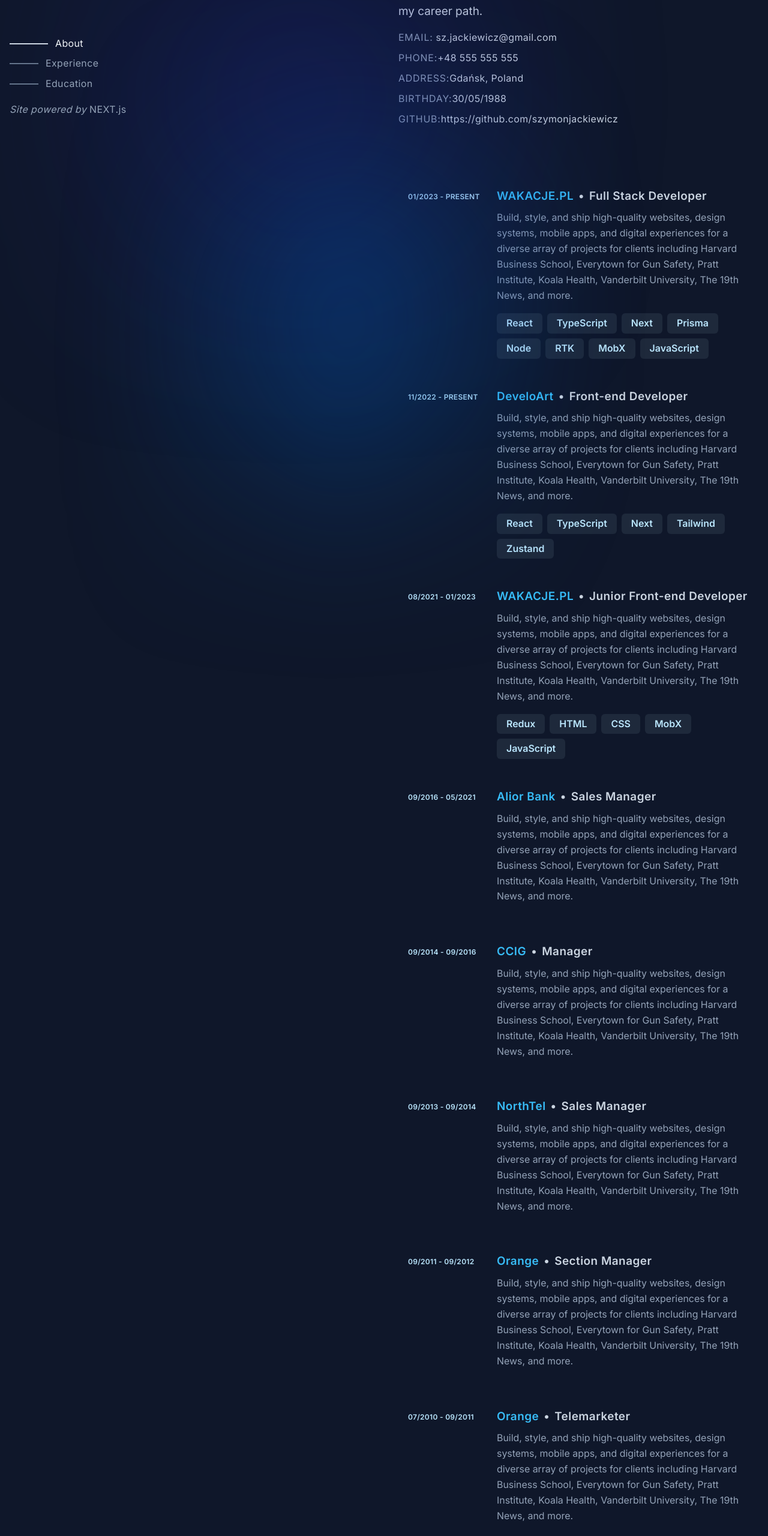
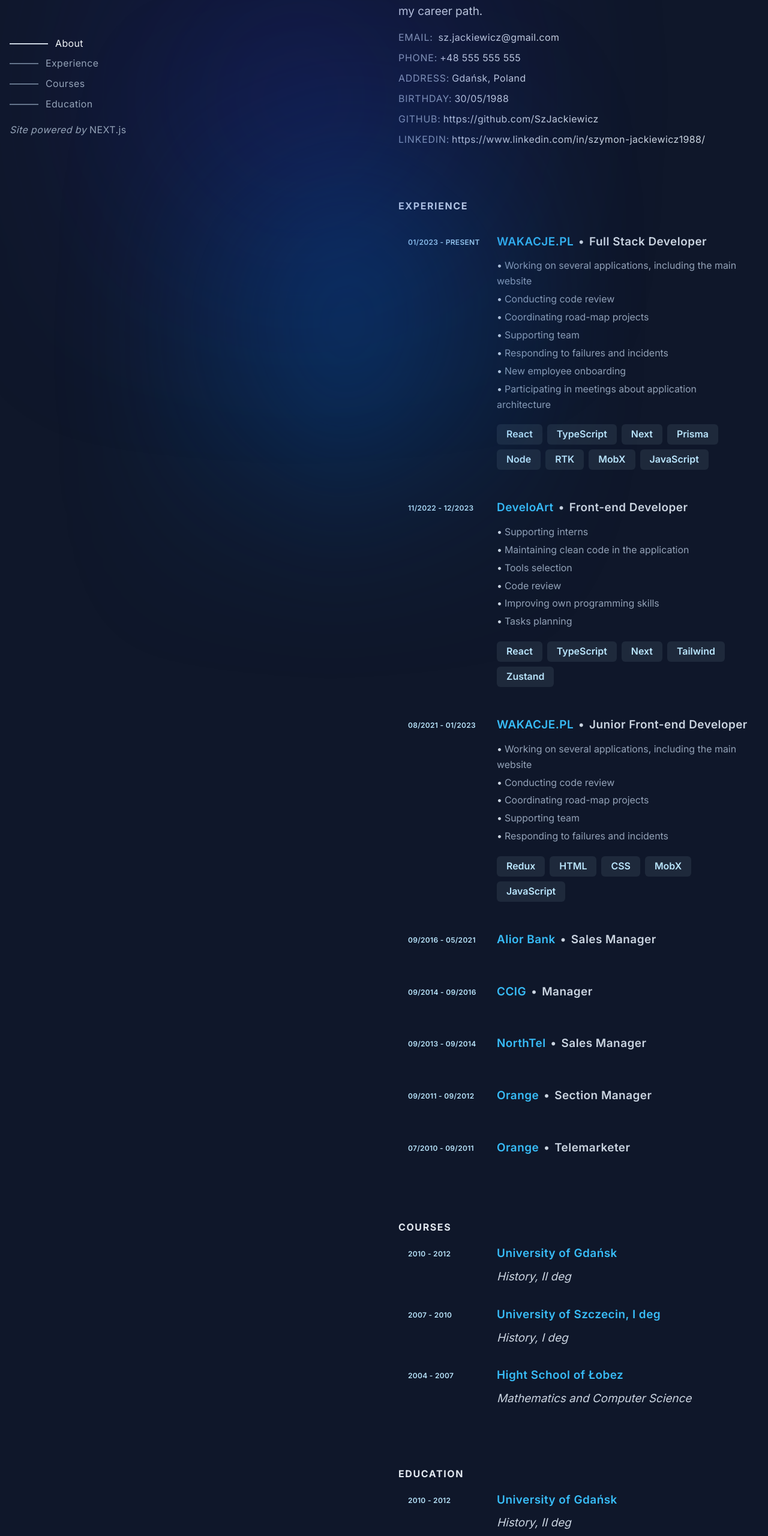
Before and after one commit to SzJackiewicz/resume, a Next.js app: page / in a window 1280 px wide. Shown: the part 166-2726 px from the top of the page at 60% size. Built offline with nearby package versions, Linux system fonts and the light colour scheme; what fluid-tailwind would draw is missing.

Commit message:
add education section and expand nav component

```diff
--- /dev/null
+++ b/src/app/components/molecules/EducationCard.tsx
@@ -0,0 +1,27 @@
+type EducationCardProps = {
+  date: string
+  studyField: string
+  schoolName: string
+}
+
+export const EducationCard = ({ date, schoolName, studyField }: EducationCardProps) => {
+  return (
+    <div
+      data-element='ExperienceCard'
+      className='hover:shadow-[inset_0_1px_0_0_rgba(148, 163, 184, 0.462)] my-1 w-full min-w-[370px] max-w-[675px] gap-2 rounded-md p-4 hover:bg-slate-700/25 hover:drop-shadow-lg sm:my-0 sm:flex'
+    >
+      <h3 className='mb-2 mt-1 pt-1 font-semibold uppercase tracking-wide text-sky-200 sm:w-1/4 sm:text-xs'>{date}</h3>
+      <div className='flex w-full flex-col gap-2 sm:w-3/4'>
+        <h3 className='flex gap-2 font-semibold tracking-wide text-slate-300 sm:text-base'>
+          <span className='text-base text-sky-400'>{schoolName}</span>
+        </h3>
+        <p
+          data-element='EducationDescription'
+          className='text-base italic text-slate-300 sm:w-full'
+        >
+          {studyField}
+        </p>
+      </div>
+    </div>
+  )
+}
--- a/src/app/components/molecules/ExperienceCard.tsx
+++ b/src/app/components/molecules/ExperienceCard.tsx
@@ -4,11 +4,11 @@
   date: string
   position: string
   company: string
-  description?: string
+  responsibilities?: string[]
   technologies?: string[]
 }
 
-export const ExperienceCard = ({ date, company, description, technologies, position }: ExperienceCardProps) => {
+export const ExperienceCard = ({ date, company, responsibilities, technologies, position }: ExperienceCardProps) => {
   return (
     <div
       data-element='ExperienceCard'
@@ -21,15 +21,29 @@
           <span>&bull;</span>
           <span>{position}</span>
         </h3>
-        <p
+        {responsibilities && (
+          <div
             data-element='ExperienceDescription'
             className='text-sm text-slate-400 sm:w-full'
           >
-          {description}
-        </p>
+            <ul>
+              {responsibilities.map((desc, index) => (
+                <li
+                  key={index}
+                  className='my-1 text-sm text-slate-400'
+                >
+                  <span className='text-slate-300'>&bull;</span>
+                  <span className='ml-1'>{desc}</span>{' '}
+                </li>
+              ))}
+            </ul>
+          </div>
+        )}
+        {technologies && (
           <div className='flex flex-wrap gap-2 pt-2'>
             <Chips chips={technologies} />
           </div>
+        )}
       </div>
     </div>
   )
--- a/src/app/components/molecules/Navigation.tsx
+++ b/src/app/components/molecules/Navigation.tsx
@@ -1,3 +1,4 @@
+import { scrollToSection } from '@/helpers/scrollToSection'
 import { cn } from '@/lib/cn'
 
 export const Navigation = ({ activeSection }: { activeSection: string }) => {
@@ -5,7 +6,11 @@
     <nav className='mt-12 py-4'>
       <ul className='flex flex-col gap-2 text-sm tracking-wide text-slate-400'>
         <li>
-          <a className='group flex cursor-pointer items-center gap-3'>
+          <a
+            onClick={scrollToSection('#about')}
+            href='#about'
+            className='group flex cursor-pointer items-center gap-3'
+          >
             <span
               className={cn(
                 'block h-[1px] w-12 border-[1px] border-solid border-slate-500 transition-all',
@@ -17,7 +22,11 @@
           </a>
         </li>
         <li>
-          <a className='group flex cursor-pointer items-center gap-3'>
+          <a
+            onClick={scrollToSection('#experience')}
+            href='#experience'
+            className='group flex cursor-pointer items-center gap-3'
+          >
             <span
               className={cn(
                 'block h-[1px] w-12 border-[1px] border-solid border-slate-500 transition-all',
@@ -29,7 +38,27 @@
           </a>
         </li>
         <li>
-          <a className='group flex cursor-pointer items-center gap-3'>
+          <a
+            onClick={scrollToSection('#courses')}
+            href='#courses'
+            className='group flex cursor-pointer items-center gap-3'
+          >
+            <span
+              className={cn(
+                'block h-[1px] w-12 border-[1px] border-solid border-slate-500 transition-all',
+                activeSection === 'courses' && 'w-16 border-slate-300',
+                'group-hover:w-16 group-hover:border-slate-300'
+              )}
+            ></span>
+            <span className={cn('group-hover:text-slate-100', activeSection === 'courses' && 'text-slate-100')}>Courses</span>
+          </a>
+        </li>
+        <li>
+          <a
+            onClick={scrollToSection('#education')}
+            href='#education'
+            className='group flex cursor-pointer items-center gap-3'
+          >
             <span
               className={cn(
                 'block h-[1px] w-12 border-[1px] border-solid border-slate-500 transition-all',
--- a/src/app/components/molecules/PersonalDataContainer.tsx
+++ b/src/app/components/molecules/PersonalDataContainer.tsx
@@ -5,31 +5,51 @@
     <ul className='text-balance pt-3 text-sm tracking-wide text-slate-300'>
       {PersonalData.email && (
         <li className='py-1 transition-all duration-500 ease-in-out hover:text-sky-400'>
-          <span className='uppercase tracking-wider text-slate-400'>Email:</span> {PersonalData.email}
+          <span className='mr-1 uppercase tracking-wider text-slate-400'>Email:</span> {PersonalData.email}
         </li>
       )}
       {PersonalData.phone && (
         <li className='py-1 transition-all duration-500 ease-in-out hover:text-sky-400'>
-          <span className='uppercase tracking-wider text-slate-400'>Phone:</span>
+          <span className='mr-1 uppercase tracking-wider text-slate-400'>Phone:</span>
           {PersonalData.phone}
         </li>
       )}
       {PersonalData.address && (
         <li className='py-1 transition-all duration-500 ease-in-out hover:text-sky-400'>
-          <span className='uppercase tracking-wider text-slate-400'>Address:</span>
+          <span className='mr-1 uppercase tracking-wider text-slate-400'>Address:</span>
           {PersonalData.address}
         </li>
       )}
       {PersonalData.birthday && (
         <li className='py-1 transition-all duration-500 ease-in-out hover:text-sky-400'>
-          <span className='uppercase tracking-wider text-slate-400'>Birthday:</span>
+          <span className='mr-1 uppercase tracking-wider text-slate-400'>Birthday:</span>
           {PersonalData.birthday}
         </li>
       )}
       {PersonalData.git && (
-        <li className='py-1 transition-all duration-500 ease-in-out hover:text-sky-400'>
-          <span className='uppercase tracking-wider text-slate-400'>GitHub:</span>
-          {PersonalData.git}
+        <li className='pointer py-1 transition-all duration-500 ease-in-out hover:text-sky-400'>
+          <span className='mr-1 uppercase tracking-wider text-slate-400'>GitHub:</span>
+          <a
+            target='_blank'
+            rel='noopener noreferrer' // Dodano atrybut rel
+            href={PersonalData.git} // Zmieniono na dynamiczny adres URL
+            className='text-slate-300 hover:text-sky-400'
+          >
+            {PersonalData.git}
+          </a>
+        </li>
+      )}
+      {PersonalData.git && (
+        <li className='pointer py-1 transition-all duration-500 ease-in-out hover:text-sky-400'>
+          <span className='mr-1 uppercase tracking-wider text-slate-400'>LinkedIn:</span>
+          <a
+            target='_blank'
+            rel='noopener noreferrer' // Dodano atrybut rel
+            href={PersonalData.linkedIn} // Zmieniono na dynamiczny adres URL
+            className='text-slate-300 hover:text-sky-400'
+          >
+            {PersonalData.linkedIn}
+          </a>
         </li>
       )}
     </ul>
--- a/src/app/components/organisms/Aside.tsx
+++ b/src/app/components/organisms/Aside.tsx
@@ -1,7 +1,8 @@
-import { experience } from '@/app/content/content'
+import { educationData, experience } from '@/app/content/content'
 import { Description } from '../molecules/Description'
 import { ExperienceCard } from '../molecules/ExperienceCard'
 import { PersonalDataContainer } from '../molecules/PersonalDataContainer'
+import { EducationCard } from '../molecules/EducationCard'
 
 export const Aside = () => {
   return (
@@ -20,6 +21,7 @@
         id='experience'
         className='mb-20'
       >
+        <h1 className='font-bold tracking-widest text-slate-200'>EXPERIENCE</h1>
         {experience &&
           experience.map((experience, index) => (
             <ExperienceCard
@@ -27,16 +29,38 @@
               date={experience.period}
               company={experience.company}
               position={experience.position}
-              description='Build, style, and ship high-quality websites, design systems, mobile apps, and digital experiences for a diverse array of projects for clients including Harvard Business School, Everytown for Gun Safety, Pratt Institute, Koala Health, Vanderbilt University, The 19th News, and more.'
+              responsibilities={experience.responsibilities}
               technologies={experience.technologies}
             />
           ))}
       </section>
       <section
+        id='courses'
+        className='mb-20'
+      >
+        <h1 className='font-bold tracking-widest text-slate-200'>COURSES</h1>
+        {educationData.map((education, index) => (
+          <EducationCard
+            key={index}
+            schoolName={education.company}
+            date={education.period}
+            studyField={education.position}
+          />
+        ))}
+      </section>
+      <section
         id='education'
-        className='mb-20 border-2 border-dashed border-sky-500'
+        className='mb-20'
       >
-        EDUKACJA
+        <h1 className='font-bold tracking-widest text-slate-200'>EDUCATION</h1>
+        {educationData.map((education, index) => (
+          <EducationCard
+            key={index}
+            schoolName={education.company}
+            date={education.period}
+            studyField={education.position}
+          />
+        ))}
       </section>
     </aside>
   )
--- a/src/app/content/content.ts
+++ b/src/app/content/content.ts
@@ -17,7 +17,7 @@
   {
     position: 'Front-end Developer',
     company: 'DeveloArt',
-    period: '11/2022 - present',
+    period: '11/2022 - 12/2023',
     responsibilities: [
       'Supporting interns',
       'Maintaining clean code in the application',
@@ -79,5 +79,38 @@
   phone: '+48 555 555 555',
   address: 'Gdańsk, Poland',
   birthday: '30/05/1988',
-  git: 'https://github.com/szymonjackiewicz',
+  git: 'https://github.com/SzJackiewicz',
+  linkedIn: 'https://www.linkedin.com/in/szymon-jackiewicz1988/',
 }
+
+export const educationData = [
+  {
+    company: 'University of Gdańsk',
+    period: '2010 - 2012',
+    position: 'History, II deg',
+  },
+  {
+    company: 'University of Szczecin, I deg',
+    period: '2007 - 2010',
+    position: 'History, I deg',
+  },
+  {
+    company: 'Hight School of Łobez',
+    period: '2004 - 2007',
+    position: 'Mathematics and Computer Science',
+  },
+]
+
+export const courseData = [
+  'Opanuj Frontend',
+  'CodersLab Bootcamp - Javascript, React, CSS, HTML5',
+  'CodersLab - ScrumLab',
+  'Transformation management',
+  'Team building',
+  'Lean Management',
+  'Manager ABC',
+  'Higher management culture',
+  'Transformational leader',
+  'Feedback',
+  'Advanced Excel',
+]
--- /dev/null
+++ b/src/helpers/scrollToSection.ts
@@ -0,0 +1,6 @@
+export function scrollToSection(sectionId: string) {
+  return (e: React.MouseEvent<HTMLAnchorElement, MouseEvent>) => {
+    e.preventDefault()
+    document.querySelector(sectionId)?.scrollIntoView({ behavior: 'smooth' })
+  }
+}
```
Lines whose indentation alone changed are shown as unchanged.
